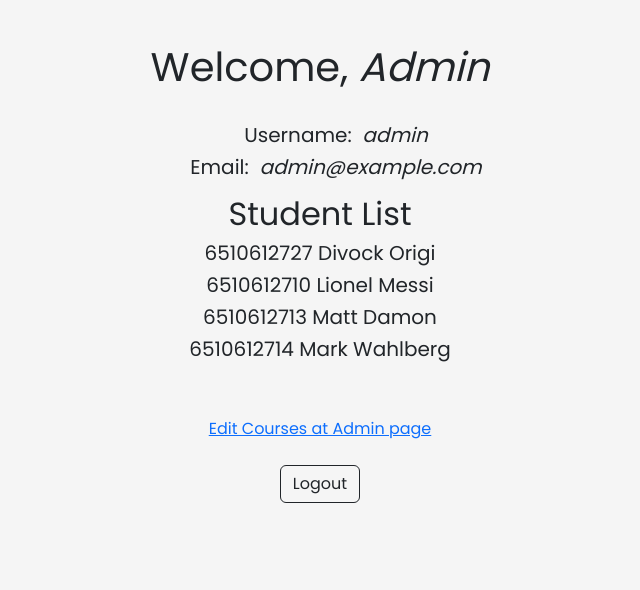
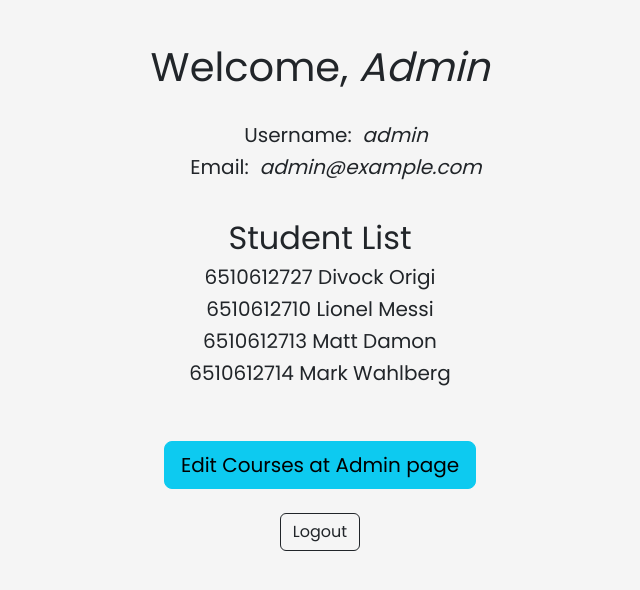
Before and after one commit to 6210612716/cn331-as2, a Django app: page / in a window 1280 px wide. Shown: the part 149-739 px from the top of the page, without its empty margins (320-960 px from the left). Run offline with Django 4.2, Linux system fonts and the light colour scheme; a user stored in the database is signed in; data comes from the database, SQL or seed files in the repository; both versions use the stored data as it was after the commit.

Commit message:
Update db.sqlite3 and index.html

```diff
--- a/quotaapp/users/templates/users/index.html
+++ b/quotaapp/users/templates/users/index.html
@@ -24,7 +24,7 @@
                         <li><h5>Username: &nbsp;<i>{{ request.user.username }}</i></h5></li>
                         <li><h5>Email: &nbsp;<i>{{ request.user.email }}</i></h5></li>
                     </ul>
-
+                    <br>
                     <h2>Student List</h2>
                     {% for std in all_students %}
                         {% if std.is_superuser %}
@@ -37,7 +37,7 @@
                     {% endfor %}
 
                     <br><br>
-                    <a href="/admin" class="button1">Edit Courses at Admin page</a>
+                    <a href="/admin" class="btn btn-info btn-lg">Edit Courses at Admin page</a>
                 {% else %}
                     <!-- <h1>Welcome, {{ request.user.first_name }}</h1> -->
                     <h1>Welcome, <i>{{ student_p.std_first }}</i></h1><br>
```
Also changed, not shown: quotaapp/db.sqlite3.
